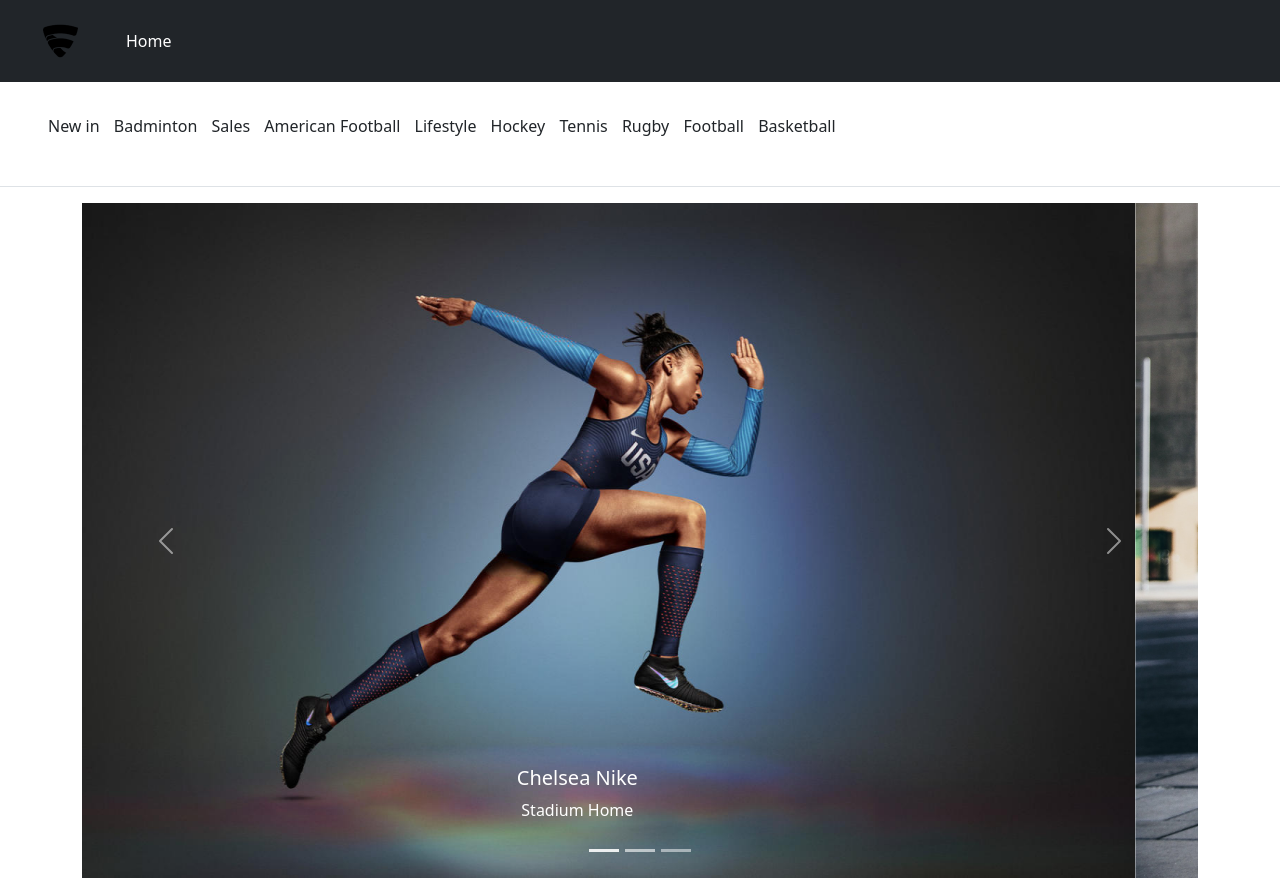
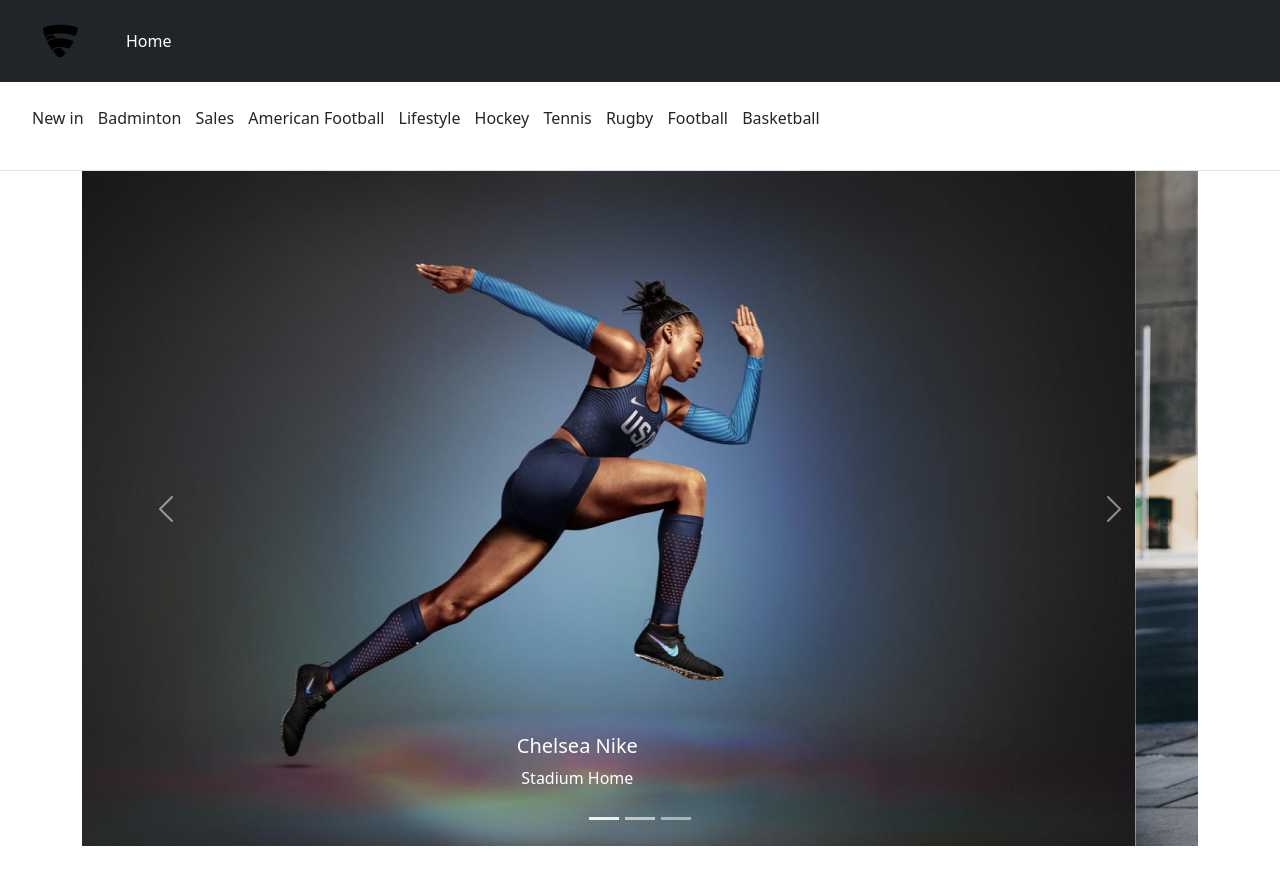
Before and after one commit to dewathiwat/GroupAssinement, a plain HTML site: page index.html in a window 1280 px wide. Shown: the top 878 px of the page. After the commit the page ends 846 px from the top, so only its background shows below. Drawn offline with nearby package versions, Linux system fonts and the light colour scheme.

Commit message:
dew commit
แก้ margin

```diff
--- a/index.html
+++ b/index.html
@@ -31,7 +31,7 @@
                 </a>
             </div>
         </div>
-        <div class="px-3 py-2 border-bottom mb-3">
+        <div class="border-bottom">
             <div class="container d-inline flex-wrap justify-content-start">
                 <ul>
                     <li>New in</li>
```
